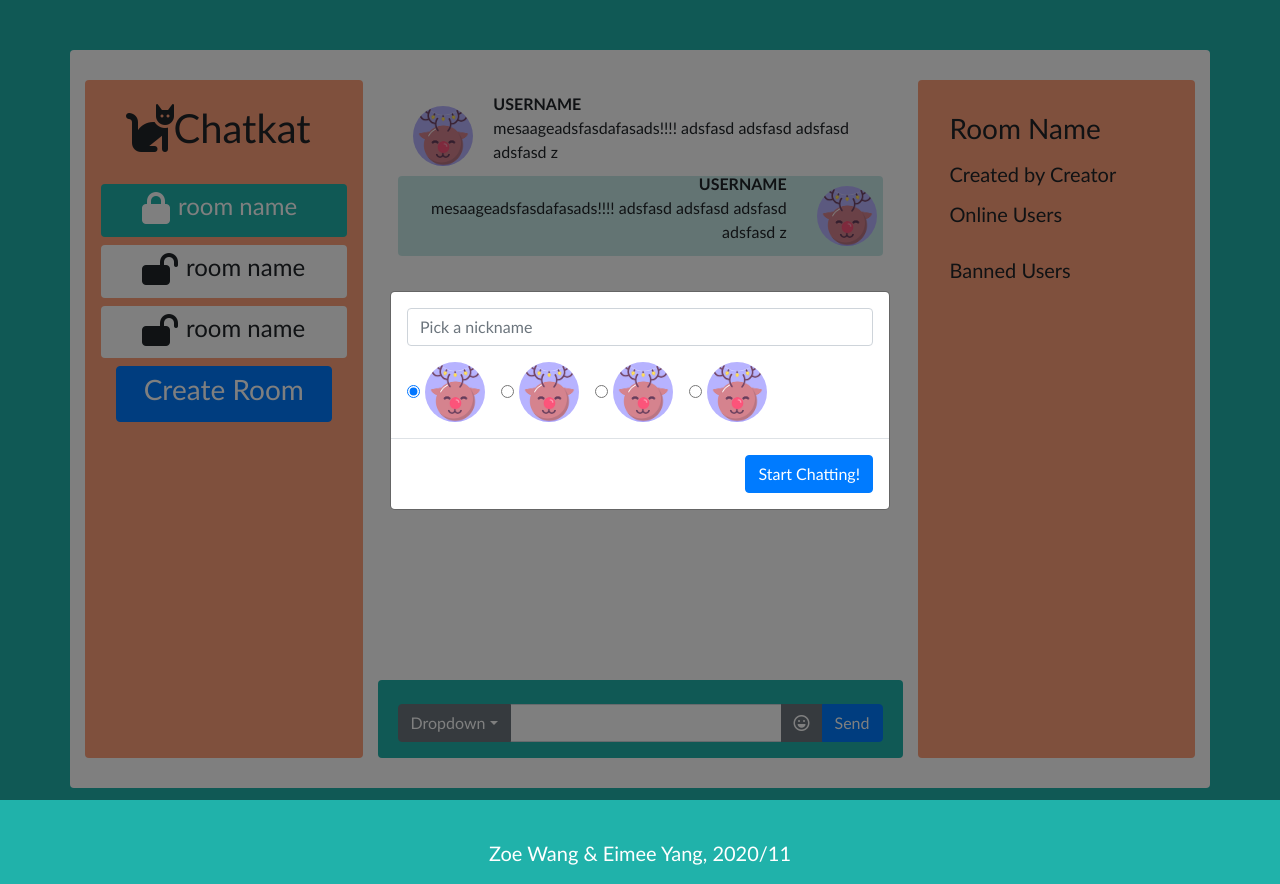
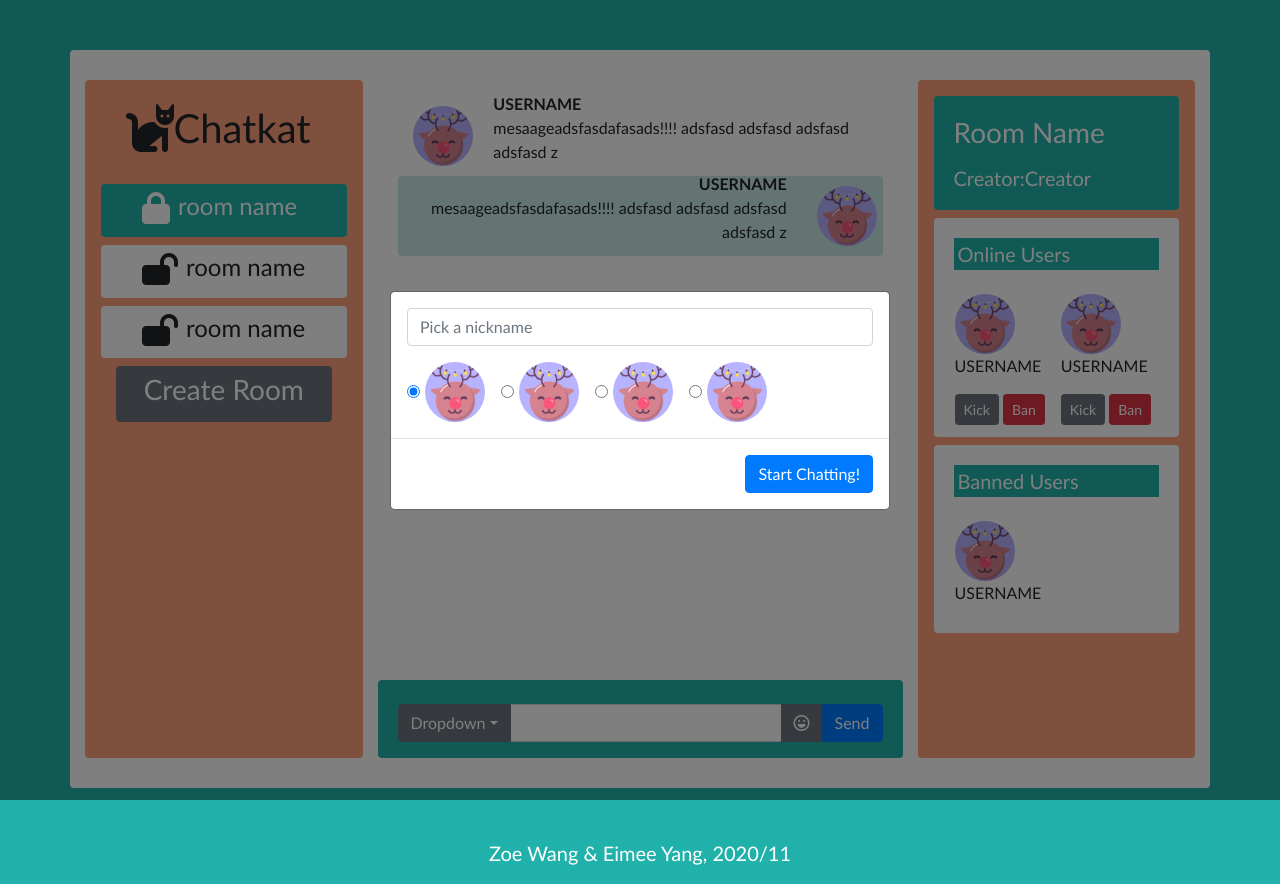
Before and after one commit to WZoe/Chatkat, a plain HTML site: page index.html in a window 1280 px wide. Drawn offline with nearby package versions, Linux system fonts and the light colour scheme; no server answers.

Commit message:
finished front-end ui drawing

```diff
--- a/index.html
+++ b/index.html
@@ -44,7 +44,7 @@
                 </div>
             </div>
             <div class="row ml-3 mr-3">
-                <button class="btn btn-primary btn-block" id="createRoom"><h3>Create Room</h3></button>
+                <button class="btn btn-secondary btn-block" id="createRoom" data-toggle="modal" data-target="#createRoomModal"><h3>Create Room</h3></button>
             </div>
         </div>
 <!--        mid col: chat history-->
@@ -65,7 +65,7 @@
                     <div class="col-2"><img class="avatar" src="/img/avatar-1.png"/></div>
                 </div>
             </div>
-            <div class="color-primary rounded p-3">
+            <div class="color-primary rounded p-3 ">
             <div class="row ml-1 mr-1 mt-2">
 <!--                modified from https://getbootstrap.com/docs/4.0/components/input-group/-->
                 <div class="input-group">
@@ -87,15 +87,40 @@
         </div>
 <!--        right col: room info-->
         <div class="col-3 color-light rounded p-3">
+            <div class="color-primary rounded text-white p-1 mb-2">
             <h3 class="row m-3">Room Name</h3>
-            <h5 class="row m-3">Created by Creator</h5>
-            <h5 class="row m-3">Online Users</h5>
-            <div class="row" id="onlineUsers">
-
+            <h5 class="row m-3">Creator: <span id="creator"> Creator</span></h5>
             </div>
-            <h5 class="row m-3">Banned Users</h5>
-            <div class="row" id="bannedUsers">
-
+            <div class="color-white rounded p-1  mb-2">
+            <h5 class="row m-3 color-primary text-white p-1">Online Users</h5>
+            <div class="row pl-4 pr-4" id="onlineUsers">
+<!--                button group is modified from https://getbootstrap.com/docs/4.0/components/button-group/-->
+                <div class="user m-2">
+                    <img class="avatar" src="/img/avatar-1.png"/>
+                    <p>USERNAME</p>
+                    <div class="userControl btn-group-sm">
+                        <button class="btn btn-secondary">Kick</button>
+                        <button class="btn btn-danger">Ban</button>
+                    </div>
+                </div>
+                <div class="user m-2">
+                    <img class="avatar" src="/img/avatar-1.png"/>
+                    <p>USERNAME</p>
+                    <div class="userControl btn-group-sm">
+                        <button class="btn btn-secondary">Kick</button>
+                        <button class="btn btn-danger">Ban</button>
+                    </div>
+                </div>
+            </div>
+            </div>
+            <div class="color-white rounded  p-1  mb-2">
+            <h5 class="row m-3  color-primary text-white p-1">Banned Users</h5>
+            <div class="row   pl-4 pr-4" id="bannedUsers">
+                <div class="user m-2">
+                    <img class="avatar" src="/img/avatar-1.png"/>
+                    <p>USERNAME</p>
+                </div>
+            </div>
             </div>
         </div>
     </div>
@@ -147,6 +172,34 @@
         </div>
     </div>
 </div>
+<!--create room-->
+<div class="modal fade" id="createRoomModal" tabindex="-1" role="dialog"
+     aria-hidden="true">
+    <div class="modal-dialog modal-dialog-centered" role="document">
+        <div class="modal-content">
+                        <div class="modal-header">
+                            <h5 class="modal-title" >Create Room</h5>
+                            <button type="button" class="close" data-dismiss="modal" aria-label="Close">
+                                <span aria-hidden="true">&times;</span>
+                            </button>
+                        </div>
+            <div class="modal-body" id="createRoomModalBody">
+                <!--                form group is modified from https://getbootstrap.com/docs/4.0/components/forms/-->
+                <div class="form-group">
+                    <input class="form-control" type="text" id="roomName" placeholder="Name your room"/>
+                </div>
+                <div class="form-group">
+                    <input class="form-control" type="text" id="password" placeholder="Add a password to create a private chat room"/>
+                    <small class="form-text text-muted">Please leave password blank if you want to create a public chat room.</small>
+                </div>
+            </div>
+            <div class="modal-footer">
+                <button type="button" class="btn btn-primary" id="createRoomModalSubmit">Create</button>
+            </div>
+        </div>
+    </div>
+</div>
+
 <!--JS-->
 <!-- The following line is cited from https://getbootstrap.com/docs/4.5/getting-started/introduction/ and https://fontawesome.com/-->
 <!-- font awesome -->
--- a/js/chat-client.js
+++ b/js/chat-client.js
@@ -8,9 +8,6 @@ $("#logInModalSubmit").click(function () {
     $("#logInModal").modal("toggle")
 })
 
-$("#createRoom").click(function () {
-    $("#logInModal").modal("show")
-})
 
 var socketio = io.connect();
 socketio.on("message_to_client",function(data) {
```
